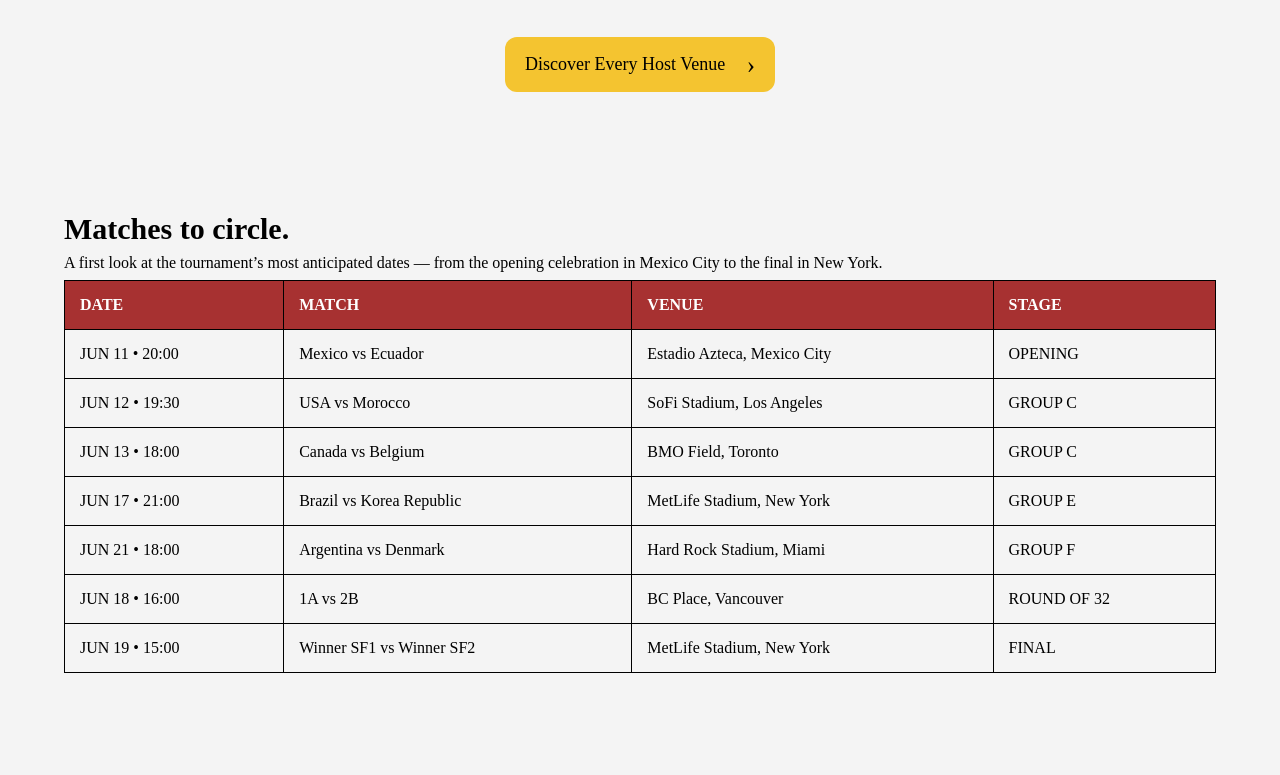
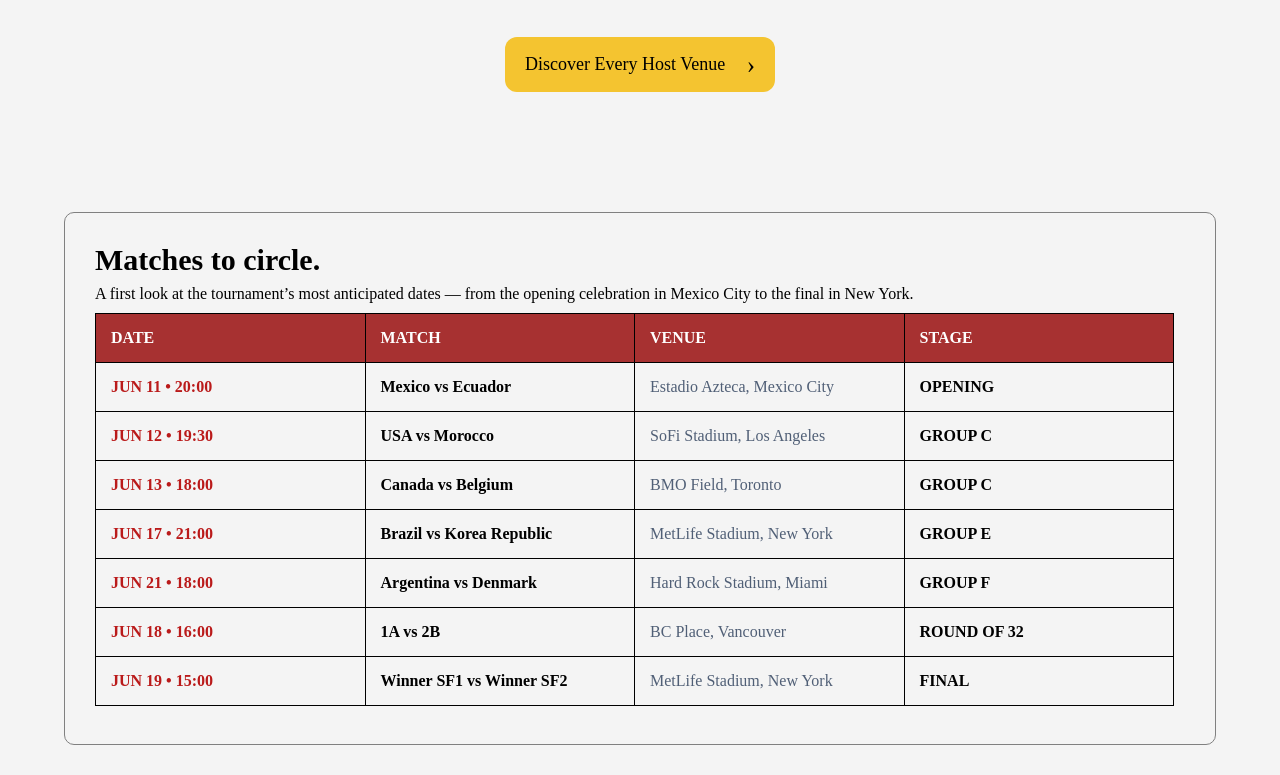
Before and after one commit to san-zanaa/Fifa-website-demo, a plain HTML site: page index.html in a window 1280 px wide. Shown: the part 2317-3092 px from the top of the page. Before the commit the page ends 3020 px from the top, so only its background shows below. Drawn offline with Linux system fonts and the light colour scheme.

Commit message:
Table new

```diff
--- a/style.css
+++ b/style.css
@@ -190,18 +190,23 @@ header {
 .table-container {
     width: 90%;
     margin: 0 auto 30px;
+    padding: 30px;
     border-collapse: collapse;
+    border : 1px solid gray;
+    border-radius: 10px;
 }
 .texts h1 {
     font-size: 30px;
     margin-bottom: 8px;
 }
 .texts p {
-    margin-bottom: 8px;
+    margin-bottom: 10px;
 }
 .custom-table {
-    width: 100%;
+    width: 99%;
     border-collapse: collapse;
+    margin-bottom: 8px ;
+    table-layout: fixed;
 }
 .custom-table th {
     background-color: #A73131;
@@ -212,3 +217,22 @@ header {
     padding: 15px;
     text-align: left;
 }
+.custom-table td:first-child {
+    font-weight: 700;
+    color: #BA1A1A;
+}
+.custom-table td:nth-child(2) {
+    font-weight: bold;
+}
+.custom-table td:nth-child(3) {
+    color: #505F76;
+}
+.custom-table td:last-child {
+    font-weight: bold;
+}
+.opening {
+    color: #F60000;
+}
+.final {
+    color: #BDA004;
+}
```
